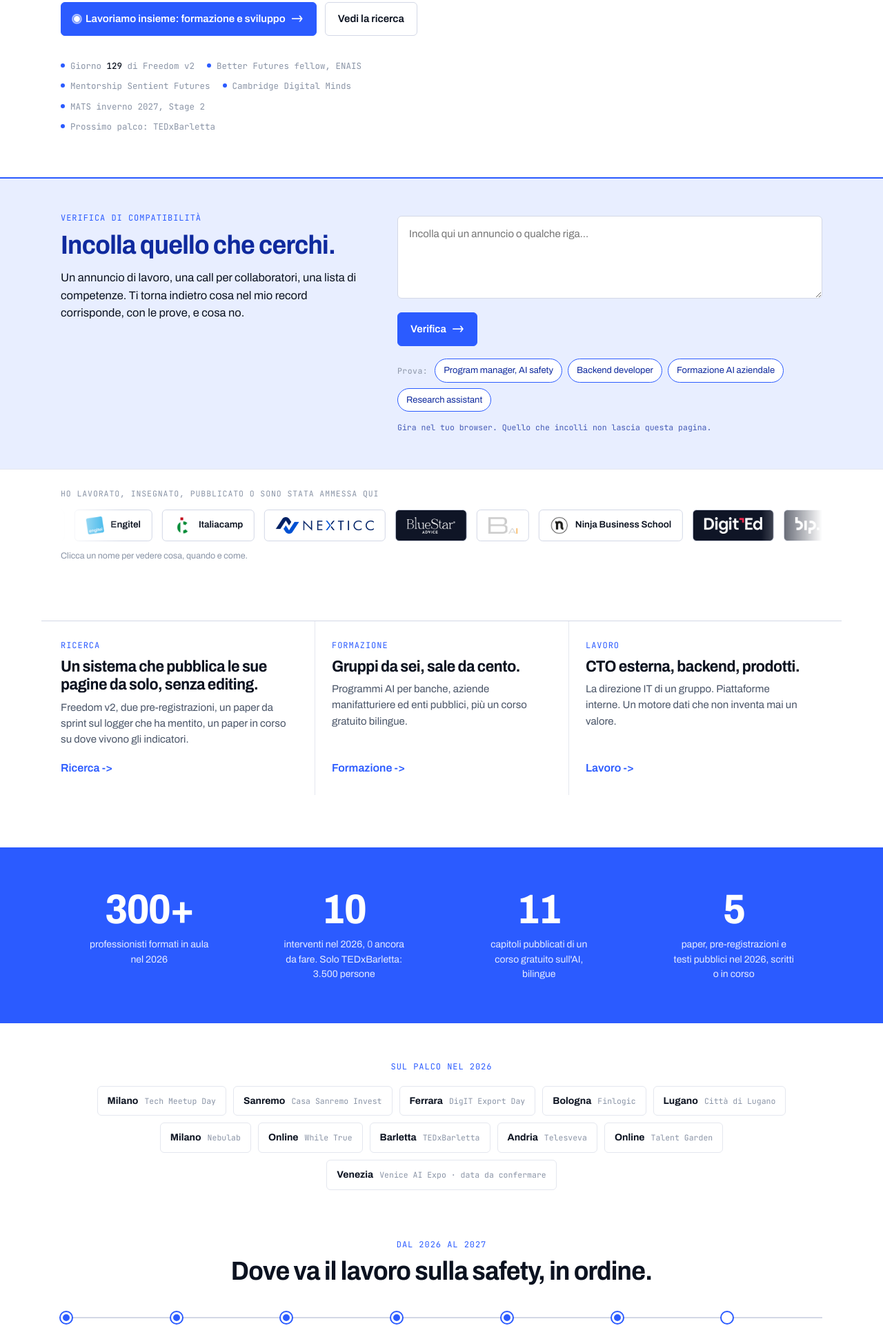
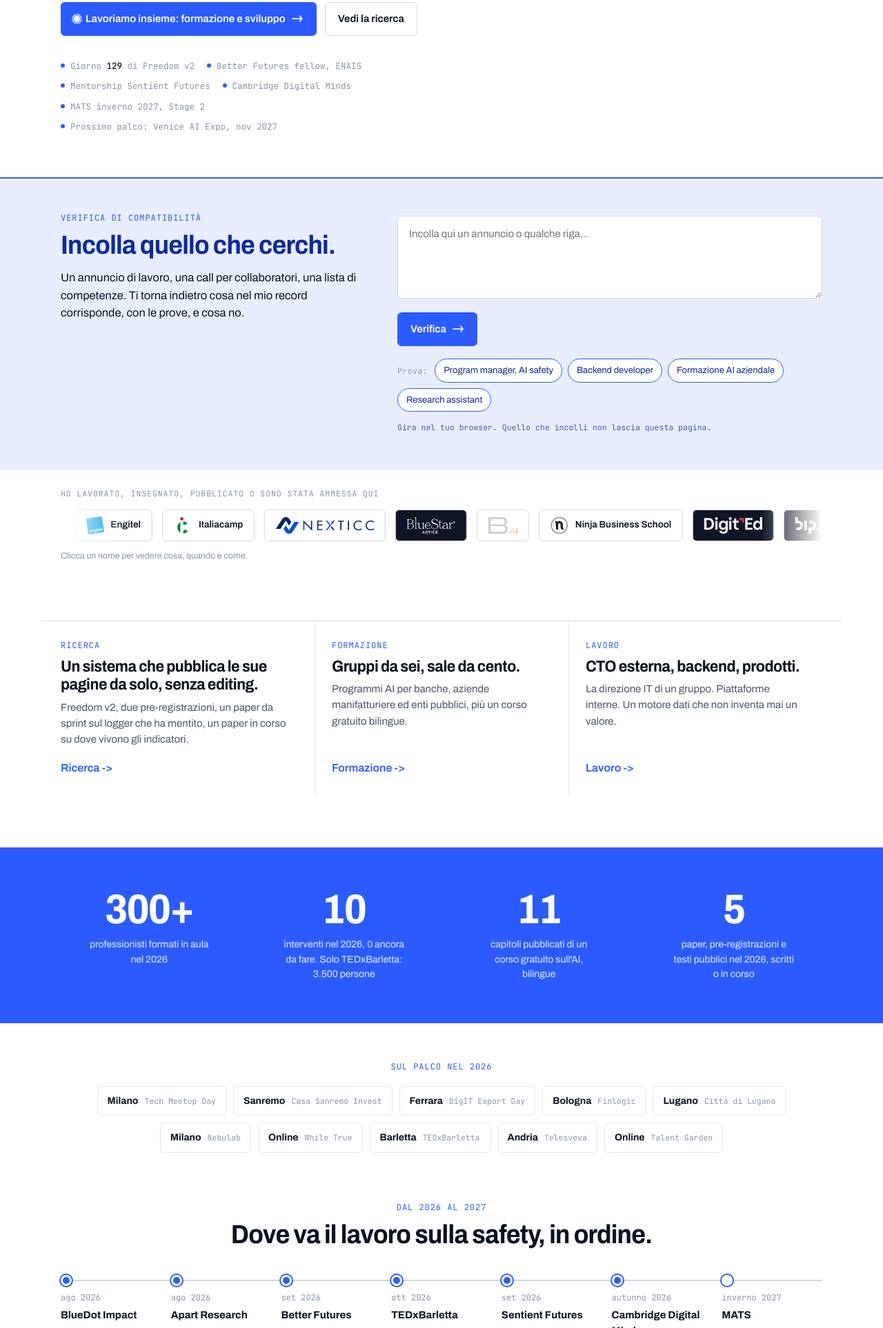
Before and after one commit to ambradan/ambradan.github.io, a plain HTML site: page it/index.html in a window 1280 px wide. Shown: the part 715-2641 px from the top of the page at 69% size. Drawn offline with Linux system fonts and the light colour scheme; no server answers.

Commit message:
Venice AI Expo moved to Nov 2027; 2026 counters count only 2026 talks, EN and IT
Co-Authored-By: Claude Opus 5.5 <noreply@anthropic.com>
Claude-Session: https://claude.ai/code/session_017iGZ3YaVqZBdyd75ftVpqL

```diff
--- a/it/index.html
+++ b/it/index.html
@@ -866,7 +866,7 @@ var ORGS=[
  {n:"While True",when:"ott 2026",how:"Speaker esterna, online",what:"\"Stack, progetti, GitHub: cosa dire davvero a un recruiter IT\", un webinar per sviluppatori junior e mid, 14 ottobre."},
  {n:"Telesveva",when:"nov 2026",how:"Ospite in TV, sull'AI",what:"Emittente regionale, canale 18 in Puglia e Basilicata, sede ad Andria. In onda il 2 novembre alle 8:10: AI, coscienza e come la società percepisce questi sistemi.",link:"https://www.telesveva.it"},
  {n:"Fastweb + Vodafone",when:"ott 2026",how:"Selezionata, FastwebAI Hackathon",what:"Agent Forge h24: 24 ore in presenza al Fastweb NeXXt di Milano, 22-23 ottobre, per costruire prototipi di AI agentica che agiscono invece di limitarsi a rispondere.",link:"https://www.fastweb.it/fastwebai-hackathon/"},
- {n:"Venice AI Expo",when:"nov 2026",how:"Speaker",what:"Sistemi complessi e percezione di empatia: cosa succede a una società quando i sistemi sembrano empatici, e dove stanno i rischi di manipolazione. Data in definizione.",link:"https://veniceaiexpo.ai"},
+ {n:"Venice AI Expo",when:"nov 2027",how:"Speaker",what:"Sistemi complessi e percezione di empatia: cosa succede a una società quando i sistemi sembrano empatici, e dove stanno i rischi di manipolazione.",link:"https://veniceaiexpo.ai"},
  {n:"Talent Garden",when:"nov 2026, inverno 2027",how:"Speaker, poi docente del master",what:"Bootcamp Night \"AI for Tech\", 12 novembre, slot \"The CTO Case\": \"Ti serve davvero l'AI? Parti dal no.\" Da febbraio a maggio 2027 sono docente del master in AI Engineering & Vibe Coding.",link:"https://talentgarden.org"},
  {n:"TEDxBarletta",logo:"ted",when:"ott 2026",how:"Speaker",what:"Tema \"Supernova\", circa 3.500 persone. Sull'incertezza morale sui sistemi AI e su cosa dice di noi come ci comportiamo quando non sappiamo."}
 ];
@@ -945,7 +945,7 @@ var EVENTS=[
  {d:"14 ott 2026",t:"While True, webinar sul recruiting IT",city:"Online",s:"\"Stack, progetti, GitHub: cosa dire davvero a un recruiter IT\". Online, 14:30.",lat:null,talk:1,iso:"2026-10-14"},
  {d:"16-17 ott 2026",t:"TEDxBarletta",city:"Barletta",s:"Teatro Curci, Barletta. Tema \"Supernova\", circa 3.500 persone. In presenza.",lat:41.319,lng:16.283,talk:1,iso:"2026-10-16",end:"2026-10-17"},
  {d:"22-23 ott 2026",t:"FastwebAI Hackathon, Agent Forge h24",s:"Fastweb NeXXt, Milano. 24 ore in presenza, AI agentica. Selezionata.",lat:45.4553,lng:9.2085,iso:"2026-10-22",end:"2026-10-23"},
- {d:"nov 2026",t:"Venice AI Expo",city:"Venezia",s:"Sistemi complessi e percezione di empatia: effetti sulla società, rischi di manipolazione. Talk. Data in definizione.",lat:45.4408,lng:12.3155,talk:1,iso:"2026-11-15",tbc:1},
+ {d:"nov 2027",t:"Venice AI Expo",city:"Venezia",s:"Sistemi complessi e percezione di empatia: effetti sulla società, rischi di manipolazione. Talk.",lat:45.4408,lng:12.3155,talk:1,iso:"2027-11-09"},
  {d:"2 nov 2026",t:"Telesveva, intervista TV sull'AI",city:"Andria",s:"Canale 18, Puglia e Basilicata. In onda alle 8:10. AI, coscienza e come la società percepisce questi sistemi.",lat:41.2266,lng:16.2954,talk:1,iso:"2026-11-02"},
  {d:"12 nov 2026",t:"Talent Garden, Bootcamp Night: AI for Tech",city:"Online",s:"Campus Calabiana, Milano, collegata da remoto. Slot \"The CTO Case\": \"Ti serve davvero l'AI? Parti dal no.\"",lat:null,talk:1,iso:"2026-11-12"},
  {d:"feb-mag 2027",t:"Talent Garden, master in AI Engineering & Vibe Coding",s:"Sono docente del master. Serate online, due giornate in presenza a Milano.",lat:null,iso:"2027-02-01",end:"2027-05-31"},
@@ -1026,7 +1026,7 @@ var NEXT_EV=EVENTS.filter(function(e){return e.base||e.tbc||endOf(e)>=TODAY;});
 var PAST_EV=TALKS.concat(EVENTS.filter(function(e){return !e.base&&!e.tbc&&e.talk&&endOf(e)<TODAY;})).sort(byIso);
 NEXT_EV.forEach(function(e){ev.appendChild(evRow(e));});
 var pt=document.getElementById("pastTalks");PAST_EV.forEach(function(e){pt.appendChild(evRow(e));});
-(function(){var today=new Date().toISOString().slice(0,10);var up=EVENTS.filter(function(e){return e.talk&&!e.tbc&&e.iso>=today;}).length;var all=TALKS.length+EVENTS.filter(function(e){return e.talk&&!e.tbc;}).length;document.getElementById("ntalks").textContent=all;document.getElementById("ntocome").textContent=up;})();
+(function(){var today=new Date().toISOString().slice(0,10);var up=EVENTS.filter(function(e){return e.talk&&!e.tbc&&e.iso>=today&&e.iso<"2027";}).length;var all=TALKS.length+EVENTS.filter(function(e){return e.talk&&!e.tbc&&e.iso<"2027";}).length;document.getElementById("ntalks").textContent=all;document.getElementById("ntocome").textContent=up;if(up===0){var nt=document.getElementById("ntocome"),pp=nt.parentNode;pp.innerHTML=pp.innerHTML.replace(/,\s*<span id="ntocome">0<\/span>[^.]*\./,".");}})();
 var mapInit=false;
 function initMap(){
   if(mapInit||typeof L==="undefined")return;mapInit=true;document.getElementById("map").classList.add("live");
@@ -1042,7 +1042,7 @@ document.getElementById("showMap").onclick=function(){gcEvent("map-open");initMa
 
 /* cities strip */
 (function(){var c=document.getElementById("cities");var today=new Date().toISOString().slice(0,10);
- var all=TALKS.map(function(t){return {city:t.city,org:t.t.split(",")[0],iso:t.iso};}).concat(EVENTS.filter(function(e){return e.talk;}).map(function(e){return {city:e.city,org:e.t.split(",")[0]+(e.tbc?" · data da confermare":""),iso:e.iso};}));
+ var all=TALKS.map(function(t){return {city:t.city,org:t.t.split(",")[0],iso:t.iso};}).concat(EVENTS.filter(function(e){return e.talk&&e.iso<"2027";}).map(function(e){return {city:e.city,org:e.t.split(",")[0]+(e.tbc?" · data da confermare":""),iso:e.iso};}));
  all.forEach(function(x){var a=document.createElement("a");a.href="#contact";if(x.iso>=today)a.className="next";a.innerHTML='<b>'+esc(x.city)+'</b><span>'+esc(x.org)+'</span>';c.appendChild(a);});})();
 
 /* copy email */
@@ -1327,7 +1327,7 @@ function wire(container,list){if(!container)return;var rows=container.querySelec
 wire(document.getElementById("events"),NEXT_EV);
 wire(document.getElementById("pastTalks"),PAST_EV);
 var cs=document.getElementById("cities");
-if(cs){var all=TALKS.concat(EVENTS.filter(function(e){return e.talk;}));cs.querySelectorAll("a").forEach(function(a,i){var e=all[i];if(e&&findTI(e.t)){a.href="#contact";a.onclick=function(ev){ev.preventDefault();openTalk(e);};}});}
+if(cs){var all=TALKS.concat(EVENTS.filter(function(e){return e.talk&&e.iso<"2027";}));cs.querySelectorAll("a").forEach(function(a,i){var e=all[i];if(e&&findTI(e.t)){a.href="#contact";a.onclick=function(ev){ev.preventDefault();openTalk(e);};}});}
 
 /* ---------- deep links: #need-ai, #demo ---------- */
 function deep(){var h=location.hash.replace("#","");var id={"need-ai":"needAi","demo":"recon"}[h];if(id)setTimeout(function(){var el=document.getElementById(id);if(el)el.scrollIntoView({behavior:"smooth",block:"start"});},180);}
```
Also changed, not shown: index.html (+5 -5 lines).
